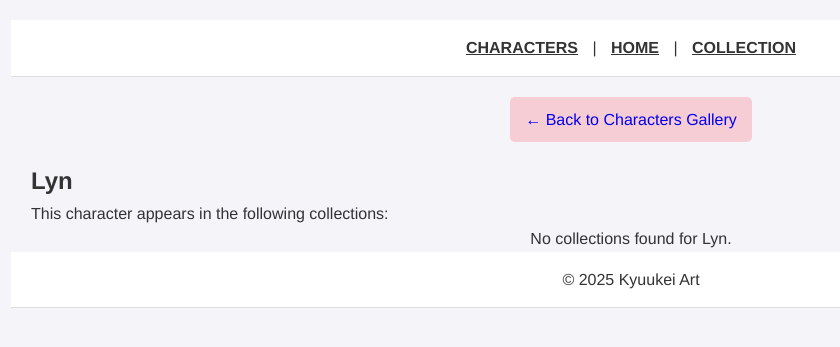
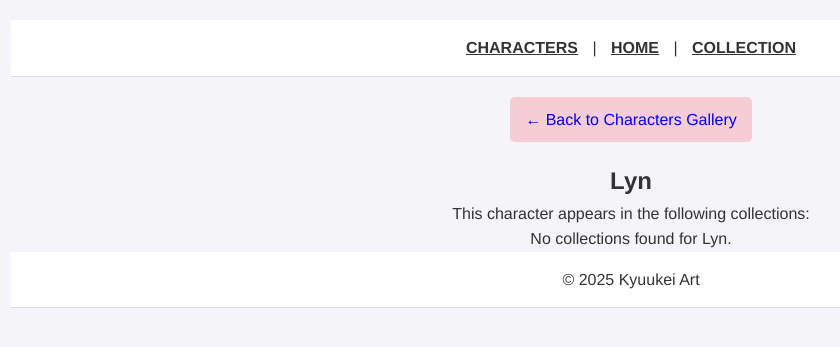
Before and after one commit to Saiminator/Kyuukeiart, a Jekyll site: the page built from _characters/Lyn.md, in a window 1280 px wide. Shown: the top 347 px of the page, without its empty margins (9-849 px from the left). Built offline with Jekyll 4.4.1, drawn with Linux system fonts in a browser that asks for light colours.

Commit message:
Update character.html

```diff
--- a/_layouts/character.html
+++ b/_layouts/character.html
@@ -1,20 +1,32 @@
 ---
 layout: default
 ---
-<section id="character-collections">
+<section id="character-collections" style="text-align: center;">
+  <!-- Centered Back Button -->
   <div class="back-btn">
     <a href="{{ site.baseurl }}/characters.html">← Back to Characters Gallery</a>
   </div>
+
+  <!-- Character Name & Description -->
   <h1>{{ page.title }}</h1>
   <p>This character appears in the following collections:</p>
+
+  <!-- Centered Collection List -->
   <div class="collection-list">
     {% assign related_collections = site.artworks | where_exp:"artwork", "artwork.characters contains page.title" %}
-    {% if related_collections != empty %}
+    {% if related_collections.size > 0 %}
       {% for artwork in related_collections %}
         <div class="character-card">
           <a href="{{ artwork.url }}">
-            <div class="character-thumb" style="background-image: url('{{ artwork.preview }}');"></div>
-            <div class="character-name">{{ artwork.title }}</div>
+            {% if artwork.sets %}
+              <div class="character-thumb" style="background-image: url('{{ artwork.sets[0].preview }}');">
+                <div class="set-count-overlay">{{ artwork.sets[0].images | size }} images</div>
+              </div>
+              <div class="character-name">{{ artwork.sets[0].set_title }}</div>
+            {% else %}
+              <div class="character-thumb" style="background-image: url('{{ artwork.preview }}');"></div>
+              <div class="character-name">{{ artwork.title }}</div>
+            {% endif %}
           </a>
         </div>
       {% endfor %}
```
